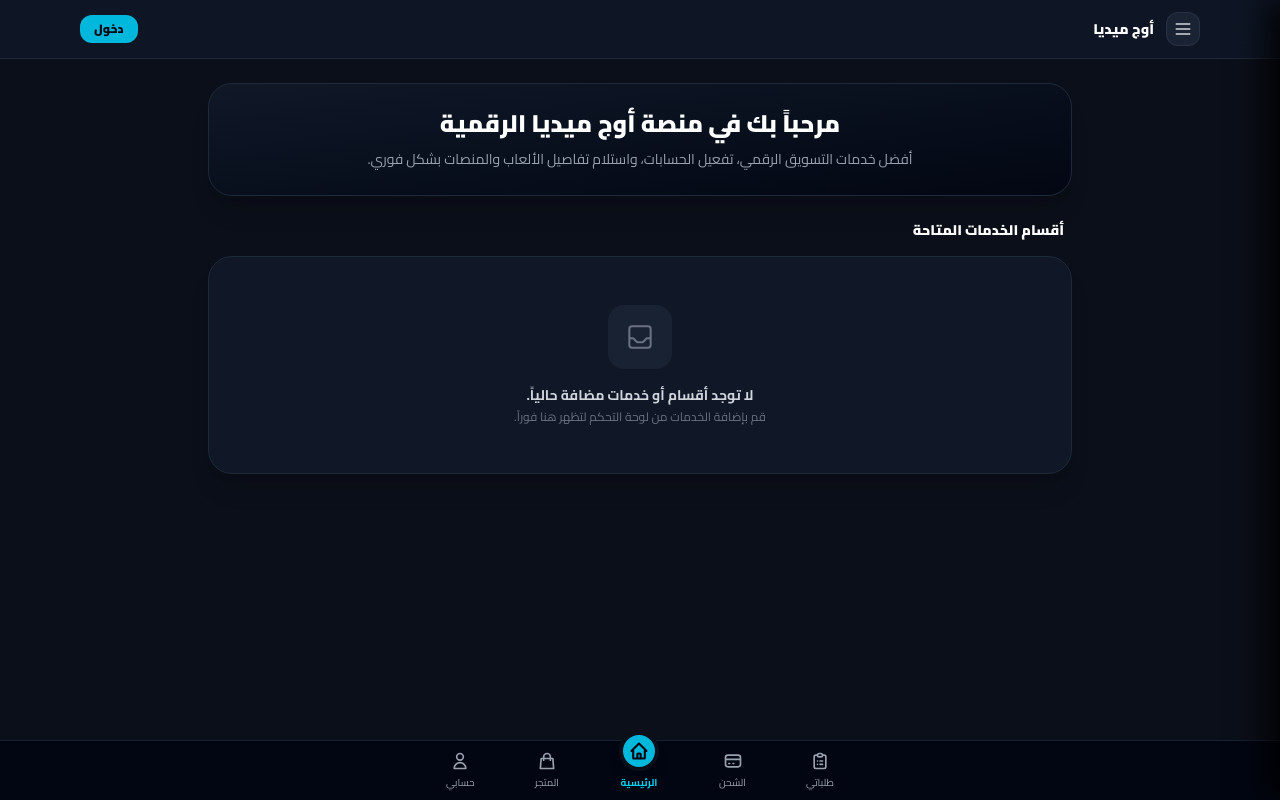
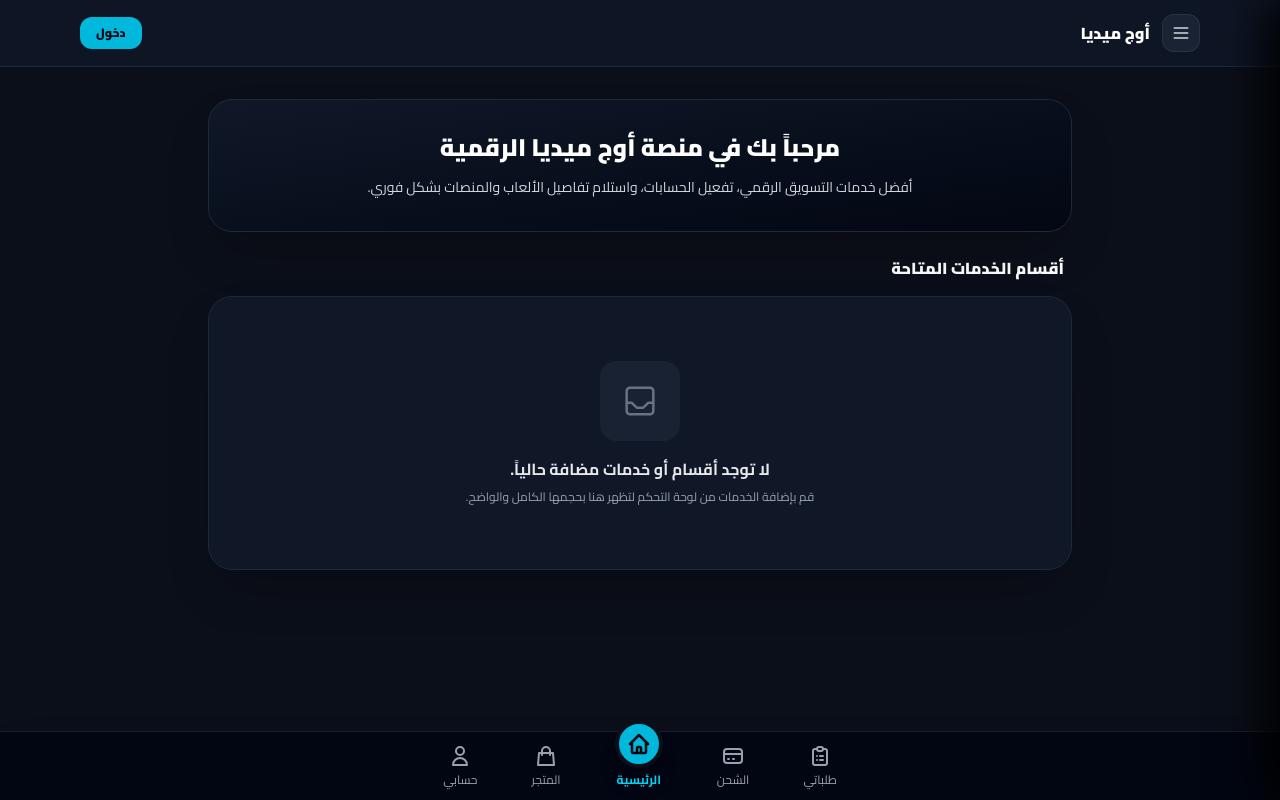
Before and after one commit to ysf20841-max/yosf, a Flask app: page / in a window 1280 px wide. Run offline with Flask 3, Linux system fonts and the light colour scheme; data that the repository does not hold is empty.

Commit message:
Add files via upload

```diff
--- a/templates/base.html
+++ b/templates/base.html
@@ -17,32 +17,32 @@
     <style>
         body { font-family: 'Cairo', sans-serif; background-color: #0b0f19; color: #f3f4f6; }
         #sidebarMenu {
-            position: fixed; top: 0; right: 0; bottom: 0; width: 290px; max-width: 85%;
+            position: fixed; top: 0; right: 0; bottom: 0; width: 300px; max-width: 88%;
             background-color: #030712; border-left: 1px solid #1f2937; z-index: 60;
             display: flex; flex-direction: column; justify-content: space-between; padding: 24px;
-            box-shadow: -15px 0 30px rgba(0,0,0,0.85); transform: translateX(100%); transition: transform 0.3s ease-in-out;
+            box-shadow: -20px 0 40px rgba(0,0,0,0.9); transform: translateX(100%); transition: transform 0.3s ease-in-out;
         }
         #sidebarMenu.open { transform: translateX(0); }
         #sidebarOverlay {
-            position: fixed; inset: 0; background-color: rgba(0,0,0,0.65); z-index: 50;
+            position: fixed; inset: 0; background-color: rgba(0,0,0,0.7); z-index: 50;
             display: none; backdrop-filter: blur(4px);
         }
         #sidebarOverlay.open { display: block; }
     </style>
 </head>
-<body class="min-h-screen flex flex-col justify-between pb-24">
+<body class="min-h-screen flex flex-col justify-between pb-32">
 
     <div id="sidebarOverlay" onclick="toggleSidebar()"></div>
 
-    <!-- القائمة الجانبية (3 شخوط) -->
+    <!-- القائمة الجانبية (3 شخوط) مع مسافات كبيرة وواضحة -->
     <div id="sidebarMenu">
         <div>
             <div class="flex items-center justify-between mb-8 pb-4 border-b border-gray-800">
                 <div class="flex items-center gap-3">
-                    <div class="w-10 h-10 bg-cyan-500/10 border border-cyan-500/30 rounded-xl flex items-center justify-center text-cyan-400 font-black">OWJ</div>
+                    <div class="w-11 h-11 bg-cyan-500/10 border border-cyan-500/30 rounded-2xl flex items-center justify-center text-cyan-400 font-black text-sm">OWJ</div>
                     <div>
                         <h3 class="text-sm font-black text-white">أوج ميديا</h3>
-                        <p class="text-[10px] text-gray-400">الخدمات الرقمية المتكاملة</p>
+                        <p class="text-[11px] text-gray-400">الخدمات الرقمية المتكاملة</p>
                     </div>
                 </div>
                 <button onclick="toggleSidebar()" class="text-gray-400 hover:text-white p-2">
@@ -50,71 +50,69 @@
                 </button>
             </div>
 
-            <!-- روابط القائمة -->
-            <div class="space-y-3">
-                <a href="/" class="flex items-center gap-3.5 px-4 py-3.5 bg-gray-900/90 hover:bg-gray-800 text-gray-200 rounded-2xl text-xs font-bold transition border border-gray-800">
+            <!-- مسافات واسعة ومريحة جداً بين عناصر القائمة -->
+            <div class="space-y-4">
+                <a href="/" class="flex items-center gap-4 px-4 py-4 bg-gray-900/90 hover:bg-gray-800 text-gray-200 rounded-2xl text-xs font-bold transition border border-gray-800 shadow-sm">
                     <svg class="w-5 h-5 text-cyan-400" fill="none" stroke="currentColor" stroke-width="2" viewBox="0 0 24 24"><path stroke-linecap="round" stroke-linejoin="round" d="M3 12l2-2m0 0l7-7 7 7M5 10v10a1 1 0 001 1h3m10-11l2 2m-2-2v10a1 1 0 01-1 1h-3m-6 0a1 1 0 001-1v-4a1 1 0 011-1h2a1 1 0 011 1v4a1 1 0 001 1m-6 0h6"/></svg>
-                    <span>الرئيسية</span>
+                    <span class="text-sm">الرئيسية</span>
                 </a>
-                <a href="/accounts" class="flex items-center gap-3.5 px-4 py-3.5 bg-gray-900/90 hover:bg-gray-800 text-gray-200 rounded-2xl text-xs font-bold transition border border-gray-800">
+                <a href="/accounts" class="flex items-center gap-4 px-4 py-4 bg-gray-900/90 hover:bg-gray-800 text-gray-200 rounded-2xl text-xs font-bold transition border border-gray-800 shadow-sm">
                     <svg class="w-5 h-5 text-cyan-400" fill="none" stroke="currentColor" stroke-width="2" viewBox="0 0 24 24"><path stroke-linecap="round" stroke-linejoin="round" d="M16 11V7a4 4 0 00-8 0v4M5 9h14l1 12H4L5 9z"/></svg>
-                    <span>المتجر الرقمي</span>
+                    <span class="text-sm">المتجر الرقمي</span>
                 </a>
-                <a href="/deposit" class="flex items-center gap-3.5 px-4 py-3.5 bg-gray-900/90 hover:bg-gray-800 text-gray-200 rounded-2xl text-xs font-bold transition border border-gray-800">
+                <a href="/deposit" class="flex items-center gap-4 px-4 py-4 bg-gray-900/90 hover:bg-gray-800 text-gray-200 rounded-2xl text-xs font-bold transition border border-gray-800 shadow-sm">
                     <svg class="w-5 h-5 text-cyan-400" fill="none" stroke="currentColor" stroke-width="2" viewBox="0 0 24 24"><path stroke-linecap="round" stroke-linejoin="round" d="M3 10h18M7 15h1m4 0h1m-7 4h12a3 3 0 003-3V8a3 3 0 00-3-3H6a3 3 0 00-3 3v8a3 3 0 003 3z"/></svg>
-                    <span>شحن المحفظة</span>
+                    <span class="text-sm">شحن المحفظة</span>
                 </a>
-                <a href="/agents" class="flex items-center gap-3.5 px-4 py-3.5 bg-gray-900/90 hover:bg-gray-800 text-gray-200 rounded-2xl text-xs font-bold transition border border-gray-800">
+                <a href="/agents" class="flex items-center gap-4 px-4 py-4 bg-gray-900/90 hover:bg-gray-800 text-gray-200 rounded-2xl text-xs font-bold transition border border-gray-800 shadow-sm">
                     <svg class="w-5 h-5 text-cyan-400" fill="none" stroke="currentColor" stroke-width="2" viewBox="0 0 24 24"><path stroke-linecap="round" stroke-linejoin="round" d="M17 20h5v-2a3 3 0 00-5.356-1.857M17 20H7m10 0v-2c0-.656-.126-1.283-.356-1.857M7 20H2v-2a3 3 0 015.356-1.857M7 20v-2c0-.656.126-1.283.356-1.857m0 0a5.002 5.002 0 019.288 0M15 7a3 3 0 11-6 0 3 3 0 016 0zm6 3a2 2 0 11-4 0 2 2 0 014 0zM7 10a2 2 0 11-4 0 2 2 0 014 0z"/></svg>
-                    <span>الوكلاء المعتمدون</span>
+                    <span class="text-sm">الوكلاء المعتمدون</span>
                 </a>
-                <a href="/about" class="flex items-center gap-3.5 px-4 py-3.5 bg-gray-900/90 hover:bg-gray-800 text-gray-200 rounded-2xl text-xs font-bold transition border border-gray-800">
+                <a href="/about" class="flex items-center gap-4 px-4 py-4 bg-gray-900/90 hover:bg-gray-800 text-gray-200 rounded-2xl text-xs font-bold transition border border-gray-800 shadow-sm">
                     <svg class="w-5 h-5 text-cyan-400" fill="none" stroke="currentColor" stroke-width="2" viewBox="0 0 24 24"><path stroke-linecap="round" stroke-linejoin="round" d="M13 16h-1v-4h-1m1-4h.01M21 12a9 9 0 11-18 0 9 9 0 0118 0z"/></svg>
-                    <span>من نحن</span>
+                    <span class="text-sm">من نحن</span>
                 </a>
-                <a href="/ai_bot" class="flex items-center gap-3.5 px-4 py-3.5 bg-cyan-950/40 hover:bg-cyan-900/40 border border-cyan-500/30 text-cyan-300 rounded-2xl text-xs font-bold transition">
+                <a href="/ai_bot" class="flex items-center gap-4 px-4 py-4 bg-cyan-950/40 hover:bg-cyan-900/40 border border-cyan-500/30 text-cyan-300 rounded-2xl text-xs font-bold transition shadow-sm">
                     <svg class="w-5 h-5 text-cyan-400" fill="none" stroke="currentColor" stroke-width="2" viewBox="0 0 24 24"><path stroke-linecap="round" stroke-linejoin="round" d="M8 10h.01M12 10h.01M16 10h.01M9 16H5a2 2 0 01-2-2V6a2 2 0 012-2h14a2 2 0 012 2v8a2 2 0 01-2 2h-5l-5 5v-5z"/></svg>
-                    <span>المساعد الذكي (اسأل البوت)</span>
+                    <span class="text-sm">المساعد الذكي (اسأل البوت)</span>
                 </a>
             </div>
         </div>
 
-        <!-- زر الخروج في أسفل القائمة الجانبية -->
         <div class="pt-4 border-t border-gray-800">
             {% if current_user %}
-            <a href="/logout" class="flex items-center justify-center gap-2 w-full bg-rose-500/10 hover:bg-rose-500/20 border border-rose-500/30 text-rose-400 py-3 rounded-2xl text-xs font-bold transition mb-3">
-                <svg class="w-4 h-4" fill="none" stroke="currentColor" stroke-width="2" viewBox="0 0 24 24"><path stroke-linecap="round" stroke-linejoin="round" d="M17 16l4-4m0 0l-4-4m4 4H7m6 4v1a3 3 0 01-3 3H6a3 3 0 01-3-3V7a3 3 0 013-3h4a3 3 0 013 3v1"/></svg>
+            <a href="/logout" class="flex items-center justify-center gap-2 w-full bg-rose-500/10 hover:bg-rose-500/20 border border-rose-500/30 text-rose-400 py-3.5 rounded-2xl text-xs font-bold transition mb-3">
+                <svg class="w-5 h-5" fill="none" stroke="currentColor" stroke-width="2" viewBox="0 0 24 24"><path stroke-linecap="round" stroke-linejoin="round" d="M17 16l4-4m0 0l-4-4m4 4H7m6 4v1a3 3 0 01-3 3H6a3 3 0 01-3-3V7a3 3 0 013-3h4a3 3 0 013 3v1"/></svg>
                 <span>تسجيل الخروج</span>
             </a>
             {% endif %}
-            <p class="text-[10px] text-gray-500 text-center">© 2026 أوج ميديا - جميع الحقوق محفوظة</p>
+            <p class="text-[11px] text-gray-500 text-center">© 2026 أوج ميديا - جميع الحقوق محفوظة</p>
         </div>
     </div>
 
-    <!-- رأس الصفحة الأساسي -->
+    <!-- رأس الصفحة -->
     <header class="bg-gray-900/80 border-b border-gray-800 sticky top-0 z-40 backdrop-blur-md">
-        <div class="max-w-6xl mx-auto px-4 py-3 flex items-center justify-between">
+        <div class="max-w-6xl mx-auto px-4 py-3.5 flex items-center justify-between">
             <div class="flex items-center gap-3">
-                <button onclick="toggleSidebar()" class="text-gray-300 hover:text-white p-1.5 bg-gray-800/80 rounded-xl border border-gray-700/50">
+                <button onclick="toggleSidebar()" class="text-gray-300 hover:text-white p-2 bg-gray-800/80 rounded-xl border border-gray-700/50">
                     <svg class="w-5 h-5" fill="none" stroke="currentColor" stroke-width="2" viewBox="0 0 24 24"><path stroke-linecap="round" stroke-linejoin="round" d="M4 6h16M4 12h16M4 18h16"/></svg>
                 </button>
                 <a href="/" class="flex items-center gap-2">
-                    <span class="text-sm font-black text-white">أوج ميديا</span>
+                    <span class="text-base font-black text-white">أوج ميديا</span>
                 </a>
             </div>
 
-            <!-- أزرار الرصيد مع رسمة المحفظة -->
             <div class="flex items-center gap-2">
                 {% if current_user %}
-                <a href="/deposit" class="flex items-center gap-1.5 bg-cyan-500/10 border border-cyan-500/30 text-cyan-400 px-3 py-1.5 rounded-xl text-xs font-black transition hover:bg-cyan-500/20">
+                <a href="/deposit" class="flex items-center gap-1.5 bg-cyan-500/10 border border-cyan-500/30 text-cyan-400 px-3.5 py-2 rounded-xl text-xs font-black transition hover:bg-cyan-500/20 shadow">
                     <svg class="w-4 h-4 text-cyan-400" fill="none" stroke="currentColor" stroke-width="2" viewBox="0 0 24 24"><path stroke-linecap="round" stroke-linejoin="round" d="M3 10h18M7 15h1m4 0h1m-7 4h12a3 3 0 003-3V8a3 3 0 00-3-3H6a3 3 0 00-3 3v8a3 3 0 003 3z"/></svg>
                     <span>${{ "%.2f"|format(current_user.balance_usd) }}</span>
                 </a>
                 {% if current_user.role == 'admin' %}
-                <a href="/admin" class="bg-amber-500 hover:bg-amber-400 text-gray-950 px-3 py-1.5 rounded-xl text-xs font-black transition">لوحة التحكم</a>
+                <a href="/admin" class="bg-amber-500 hover:bg-amber-400 text-gray-950 px-3 py-2 rounded-xl text-xs font-black transition">لوحة التحكم</a>
                 {% endif %}
                 {% else %}
-                <a href="/login" class="bg-cyan-500 hover:bg-cyan-400 text-gray-950 px-3.5 py-1.5 rounded-xl text-xs font-black transition">دخول</a>
+                <a href="/login" class="bg-cyan-500 hover:bg-cyan-400 text-gray-950 px-4 py-2 rounded-xl text-xs font-black transition">دخول</a>
                 {% endif %}
             </div>
         </div>
@@ -124,29 +122,29 @@
         {% block content %}{% endblock %}
     </main>
 
-    <!-- شريط التنقل السفلي الثابت -->
-    <nav class="fixed bottom-0 left-0 right-0 bg-gray-950/95 border-t border-gray-800/80 backdrop-blur-lg z-40 py-2.5 px-4">
+    <!-- شريط التنقل السفلي -->
+    <nav class="fixed bottom-0 left-0 right-0 bg-gray-950/95 border-t border-gray-800/80 backdrop-blur-lg z-40 py-3 px-4 shadow-2xl">
         <div class="max-w-md mx-auto flex items-center justify-around text-center">
-            <a href="/my_orders" class="flex flex-col items-center gap-1 text-gray-400 hover:text-cyan-400 transition text-[10px]">
-                <svg class="w-5 h-5" fill="none" stroke="currentColor" stroke-width="2" viewBox="0 0 24 24"><path stroke-linecap="round" stroke-linejoin="round" d="M9 5H7a2 2 0 00-2 2v12a2 2 0 002 2h10a2 2 0 002-2V7a2 2 0 00-2-2h-2M9 5a2 2 0 002 2h2a2 2 0 002-2M9 5a2 2 0 012-2h2a2 2 0 012 2m-3 7h3m-3 4h3m-6-4h.01M9 16h.01"/></svg>
+            <a href="/my_orders" class="flex flex-col items-center gap-1 text-gray-400 hover:text-cyan-400 transition text-xs font-medium">
+                <svg class="w-6 h-6" fill="none" stroke="currentColor" stroke-width="2" viewBox="0 0 24 24"><path stroke-linecap="round" stroke-linejoin="round" d="M9 5H7a2 2 0 00-2 2v12a2 2 0 002 2h10a2 2 0 002-2V7a2 2 0 00-2-2h-2M9 5a2 2 0 002 2h2a2 2 0 002-2M9 5a2 2 0 012-2h2a2 2 0 012 2m-3 7h3m-3 4h3m-6-4h.01M9 16h.01"/></svg>
                 <span>طلباتي</span>
             </a>
-            <a href="/deposit" class="flex flex-col items-center gap-1 text-gray-400 hover:text-cyan-400 transition text-[10px]">
-                <svg class="w-5 h-5" fill="none" stroke="currentColor" stroke-width="2" viewBox="0 0 24 24"><path stroke-linecap="round" stroke-linejoin="round" d="M3 10h18M7 15h1m4 0h1m-7 4h12a3 3 0 003-3V8a3 3 0 00-3-3H6a3 3 0 00-3 3v8a3 3 0 003 3z"/></svg>
+            <a href="/deposit" class="flex flex-col items-center gap-1 text-gray-400 hover:text-cyan-400 transition text-xs font-medium">
+                <svg class="w-6 h-6" fill="none" stroke="currentColor" stroke-width="2" viewBox="0 0 24 24"><path stroke-linecap="round" stroke-linejoin="round" d="M3 10h18M7 15h1m4 0h1m-7 4h12a3 3 0 003-3V8a3 3 0 00-3-3H6a3 3 0 00-3 3v8a3 3 0 003 3z"/></svg>
                 <span>الشحن</span>
             </a>
-            <a href="/" class="flex flex-col items-center gap-1 text-cyan-400 transition text-[10px]">
-                <div class="w-10 h-10 -mt-5 bg-cyan-500 rounded-full flex items-center justify-center text-gray-950 shadow-lg border-4 border-[#0b0f19]">
-                    <svg class="w-5 h-5" fill="none" stroke="currentColor" stroke-width="2.5" viewBox="0 0 24 24"><path stroke-linecap="round" stroke-linejoin="round" d="M3 12l2-2m0 0l7-7 7 7M5 10v10a1 1 0 001 1h3m10-11l2 2m-2-2v10a1 1 0 01-1 1h-3m-6 0a1 1 0 001-1v-4a1 1 0 011-1h2a1 1 0 011 1v4a1 1 0 001 1m-6 0h6"/></svg>
+            <a href="/" class="flex flex-col items-center gap-1 text-cyan-400 transition text-xs font-bold">
+                <div class="w-12 h-12 -mt-6 bg-cyan-500 hover:bg-cyan-400 rounded-full flex items-center justify-center text-gray-950 shadow-xl border-4 border-[#0b0f19] transition">
+                    <svg class="w-6 h-6" fill="none" stroke="currentColor" stroke-width="2.5" viewBox="0 0 24 24"><path stroke-linecap="round" stroke-linejoin="round" d="M3 12l2-2m0 0l7-7 7 7M5 10v10a1 1 0 001 1h3m10-11l2 2m-2-2v10a1 1 0 01-1 1h-3m-6 0a1 1 0 001-1v-4a1 1 0 011-1h2a1 1 0 011 1v4a1 1 0 001 1m-6 0h6"/></svg>
                 </div>
-                <span class="font-bold">الرئيسية</span>
+                <span>الرئيسية</span>
             </a>
-            <a href="/accounts" class="flex flex-col items-center gap-1 text-gray-400 hover:text-cyan-400 transition text-[10px]">
-                <svg class="w-5 h-5" fill="none" stroke="currentColor" stroke-width="2" viewBox="0 0 24 24"><path stroke-linecap="round" stroke-linejoin="round" d="M16 11V7a4 4 0 00-8 0v4M5 9h14l1 12H4L5 9z"/></svg>
+            <a href="/accounts" class="flex flex-col items-center gap-1 text-gray-400 hover:text-cyan-400 transition text-xs font-medium">
+                <svg class="w-6 h-6" fill="none" stroke="currentColor" stroke-width="2" viewBox="0 0 24 24"><path stroke-linecap="round" stroke-linejoin="round" d="M16 11V7a4 4 0 00-8 0v4M5 9h14l1 12H4L5 9z"/></svg>
                 <span>المتجر</span>
             </a>
-            <a href="/profile" class="flex flex-col items-center gap-1 text-gray-400 hover:text-cyan-400 transition text-[10px]">
-                <svg class="w-5 h-5" fill="none" stroke="currentColor" stroke-width="2" viewBox="0 0 24 24"><path stroke-linecap="round" stroke-linejoin="round" d="M16 7a4 4 0 11-8 0 4 4 0 018 0zM12 14a7 7 0 00-7 7h14a7 7 0 00-7-7z"/></svg>
+            <a href="/profile" class="flex flex-col items-center gap-1 text-gray-400 hover:text-cyan-400 transition text-xs font-medium">
+                <svg class="w-6 h-6" fill="none" stroke="currentColor" stroke-width="2" viewBox="0 0 24 24"><path stroke-linecap="round" stroke-linejoin="round" d="M16 7a4 4 0 11-8 0 4 4 0 018 0zM12 14a7 7 0 00-7 7h14a7 7 0 00-7-7z"/></svg>
                 <span>حسابي</span>
             </a>
         </div>
--- a/templates/index.html
+++ b/templates/index.html
@@ -2,48 +2,50 @@
 {% block title %}الرئيسية - أوج ميديا{% endblock %}
 
 {% block content %}
-<div class="max-w-4xl mx-auto px-4 py-6 space-y-6">
+<div class="max-w-4xl mx-auto px-4 py-8 space-y-6">
     <!-- بانر الترحيب -->
-    <div class="bg-gradient-to-br from-gray-900 to-gray-950 border border-gray-800 rounded-3xl p-6 shadow-xl text-center relative overflow-hidden">
-        <h1 class="text-xl sm:text-2xl font-black text-white mb-2">مرحباً بك في منصة أوج ميديا الرقمية</h1>
-        <p class="text-xs sm:text-sm text-gray-400 leading-relaxed max-w-xl mx-auto">
+    <div class="bg-gradient-to-br from-gray-900 to-gray-950 border border-gray-800 rounded-3xl p-8 shadow-2xl text-center relative overflow-hidden">
+        <h1 class="text-2xl font-black text-white mb-3">مرحباً بك في منصة أوج ميديا الرقمية</h1>
+        <p class="text-sm text-gray-300 leading-relaxed max-w-xl mx-auto">
             أفضل خدمات التسويق الرقمي، تفعيل الحسابات، واستلام تفاصيل الألعاب والمنصات بشكل فوري.
         </p>
     </div>
 
-    <!-- قسم الخدمات المتاحة بحجم ممتاز ومناسب للهاتف -->
+    <!-- قسم الخدمات المتاحة -->
     <div class="space-y-4">
-        <h2 class="text-sm font-black text-white px-2">أقسام الخدمات المتاحة</h2>
+        <h2 class="text-base font-black text-white px-2">أقسام الخدمات المتاحة</h2>
 
         {% if categories %}
-            <div class="grid grid-cols-1 sm:grid-cols-2 gap-4">
+            <div class="grid grid-cols-1 gap-5">
                 {% for cat_name, info in categories.items() %}
-                <a href="{{ url_for('category_services', cat_name=cat_name) }}" class="bg-gray-900 hover:bg-gray-850 border border-gray-800 hover:border-cyan-500/50 rounded-2xl p-5 transition shadow-lg flex items-center justify-between group">
-                    <div class="flex items-center gap-4">
+                <a href="{{ url_for('category_services', cat_name=cat_name) }}" class="bg-gray-900 hover:bg-gray-850 border border-gray-800 hover:border-cyan-500/50 rounded-3xl p-6 transition shadow-xl flex items-center justify-between group">
+                    <div class="flex items-center gap-5">
                         {% if info.image_url %}
-                        <img src="{{ info.image_url }}" alt="{{ cat_name }}" class="w-12 h-12 rounded-xl object-cover border border-gray-800">
+                        <img src="{{ info.image_url }}" alt="{{ cat_name }}" class="w-16 h-16 rounded-2xl object-cover border border-gray-800">
                         {% else %}
-                        <div class="w-12 h-12 bg-cyan-500/10 border border-cyan-500/30 rounded-xl flex items-center justify-center text-cyan-400 font-black">
+                        <div class="w-16 h-16 bg-cyan-500/10 border border-cyan-500/30 rounded-2xl flex items-center justify-center text-cyan-400 font-black text-lg">
                             {{ cat_name[:2] }}
                         </div>
                         {% endif %}
                         <div>
-                            <h3 class="text-sm font-black text-white group-hover:text-cyan-400 transition mb-1">{{ cat_name }}</h3>
-                            <span class="text-[11px] text-gray-400 bg-gray-950 px-2.5 py-0.5 rounded-lg border border-gray-800">{{ info.count }} خدمات متوفرة</span>
+                            <h3 class="text-lg font-black text-white group-hover:text-cyan-400 transition mb-1.5">{{ cat_name }}</h3>
+                            <span class="text-xs text-gray-300 bg-gray-950 px-3 py-1.5 rounded-xl border border-gray-800 inline-block">{{ info.count }} خدمات متوفرة</span>
                         </div>
                     </div>
-                    <svg class="w-5 h-5 text-gray-500 group-hover:text-cyan-400 transition rotate-180" fill="none" stroke="currentColor" stroke-width="2.5" viewBox="0 0 24 24"><path stroke-linecap="round" stroke-linejoin="round" d="M14 5l7 7m0 0l-7 7m7-7H3"/></svg>
+                    <div class="w-12 h-12 bg-gray-950 border border-gray-800 rounded-2xl flex items-center justify-center text-gray-400 group-hover:text-cyan-400 group-hover:border-cyan-500/40 transition">
+                        <svg class="w-6 h-6 rotate-180" fill="none" stroke="currentColor" stroke-width="2.5" viewBox="0 0 24 24"><path stroke-linecap="round" stroke-linejoin="round" d="M14 5l7 7m0 0l-7 7m7-7H3"/></svg>
+                    </div>
                 </a>
                 {% endfor %}
             </div>
         {% else %}
-            <!-- صندوق كبير وواضح ومناسب للشاشات كما طلبت -->
-            <div class="bg-gray-900 border border-gray-800 rounded-3xl p-12 text-center shadow-xl">
-                <div class="w-16 h-16 bg-gray-800/60 rounded-2xl flex items-center justify-center mx-auto mb-4 text-gray-500">
-                    <svg class="w-8 h-8" fill="none" stroke="currentColor" stroke-width="1.5" viewBox="0 0 24 24"><path stroke-linecap="round" stroke-linejoin="round" d="M20 13V6a2 2 0 00-2-2H6a2 2 0 00-2 2v7m16 0v5a2 2 0 01-2 2H6a2 2 0 01-2-2v-5m16 0h-2.586a1 1 0 00-.707.293l-2.414 2.414a1 1 0 01-.707.293h-3.172a1 1 0 01-.707-.293l-2.414-2.414A1 1 0 006.586 13H4"/></svg>
+            <!-- صندوق كبير وواضح وبارز جداً -->
+            <div class="bg-gray-900 border border-gray-800 rounded-3xl p-16 text-center shadow-2xl">
+                <div class="w-20 h-20 bg-gray-800/60 rounded-2xl flex items-center justify-center mx-auto mb-4 text-gray-500">
+                    <svg class="w-10 h-10" fill="none" stroke="currentColor" stroke-width="1.5" viewBox="0 0 24 24"><path stroke-linecap="round" stroke-linejoin="round" d="M20 13V6a2 2 0 00-2-2H6a2 2 0 00-2 2v7m16 0v5a2 2 0 01-2 2H6a2 2 0 01-2-2v-5m16 0h-2.586a1 1 0 00-.707.293l-2.414 2.414a1 1 0 01-.707.293h-3.172a1 1 0 01-.707-.293l-2.414-2.414A1 1 0 006.586 13H4"/></svg>
                 </div>
-                <h3 class="text-sm font-bold text-gray-300 mb-1">لا توجد أقسام أو خدمات مضافة حالياً.</h3>
-                <p class="text-xs text-gray-500">قم بإضافة الخدمات من لوحة التحكم لتظهر هنا فوراً.</p>
+                <h3 class="text-base font-bold text-gray-200 mb-2">لا توجد أقسام أو خدمات مضافة حالياً.</h3>
+                <p class="text-xs text-gray-400">قم بإضافة الخدمات من لوحة التحكم لتظهر هنا بحجمها الكامل والواضح.</p>
             </div>
         {% endif %}
     </div>
```
